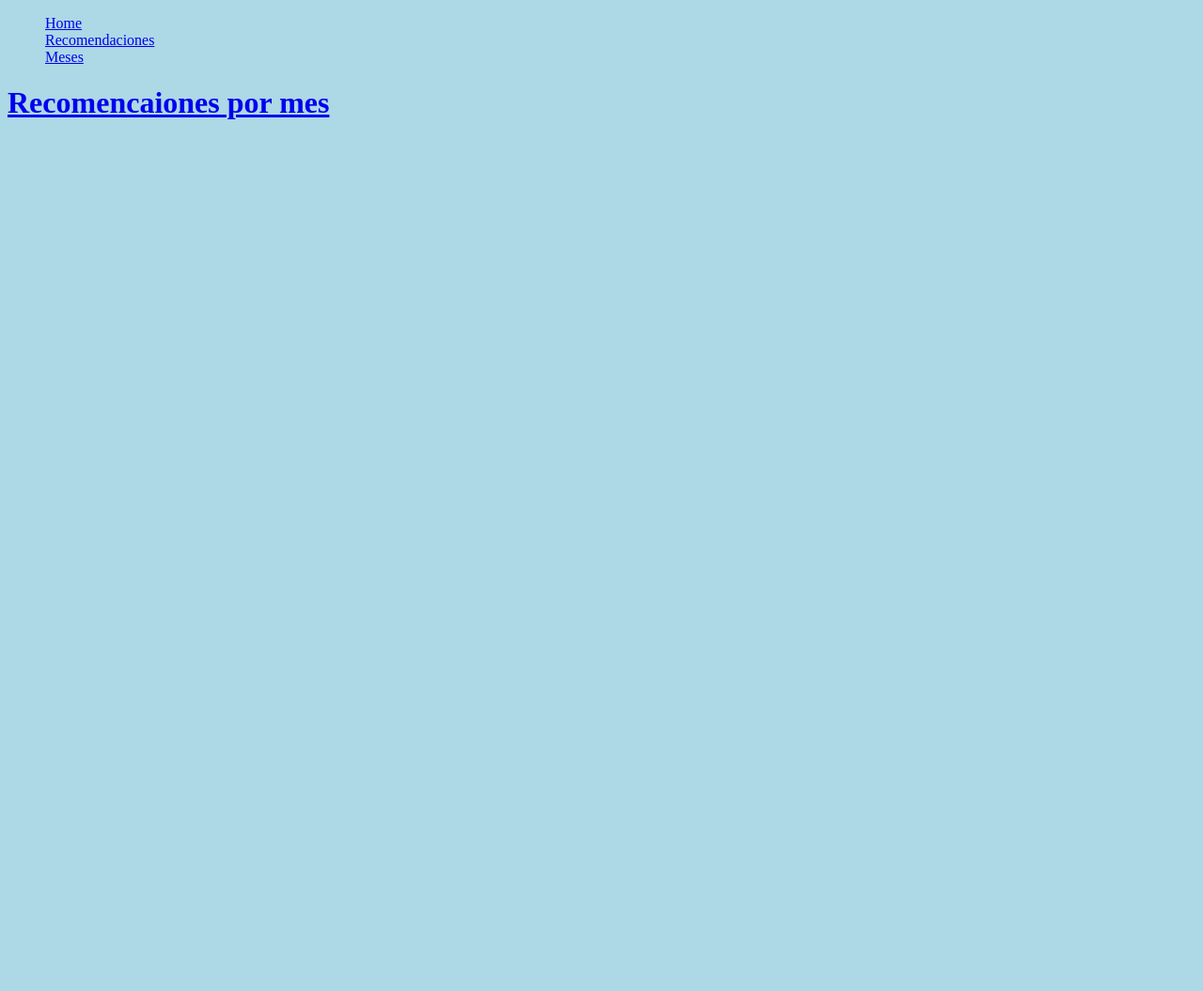
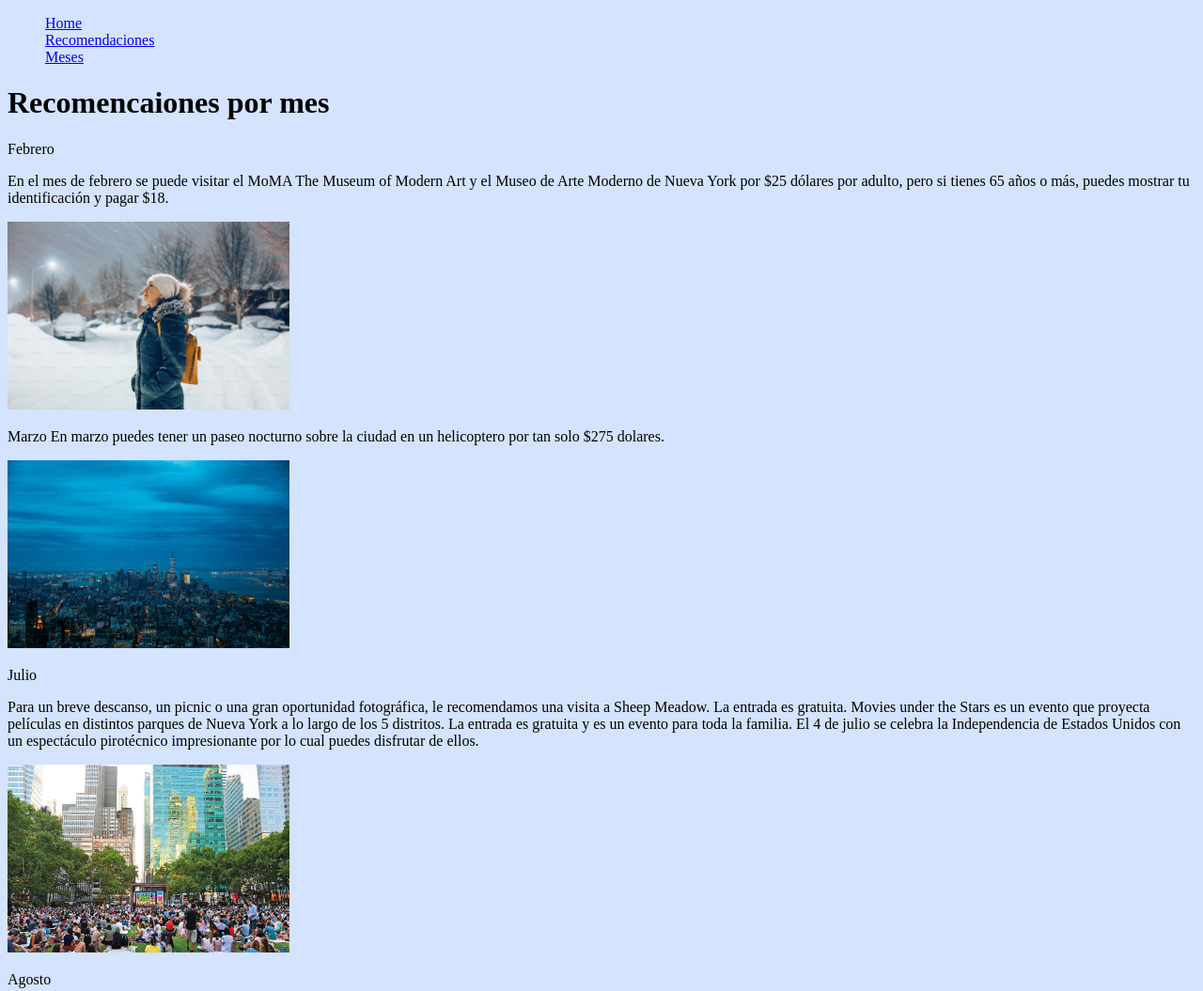
Before and after one commit to Evangelinavalle/project, a plain HTML site: page about.html in a window 1280 px wide. Shown: the top 1055 px of the page at 94% size. Before the commit the page ends 800 px from the top, so only its background shows below. Drawn offline with Linux system fonts and the light colour scheme.

Commit message:
Javascript

```diff
--- a/Recomendaciones.css
+++ b/Recomendaciones.css
@@ -44,5 +44,5 @@ ul {
 }
 
 body {
-  background-color: lightblue;
+  background-color: #d4e3fe;
 }
--- a/about.html
+++ b/about.html
@@ -6,19 +6,41 @@
   <meta name="viewport" content="width=device-width, initial-scale=1.0">
   <title>Document</title>
   <link rel="stylesheet" href="Recomendaciones.css">
+</head>
+<body>
+  <div>
+    <nav>
+      <ul>
+        <li><a href="index.html">Home</a></li>
+        <li><a href="Recomendaciones.html">Recomendaciones</a></li>
+        <li><a href="about.html">Meses</a></li>
+      </ul>
+    </nav>
+  </div>
 
-</head>
+  <h1> Recomencaiones por mes</h1>
 
-<body>
-  <nav>
-    <ul>
-      <li><a href="index.html">Home</li>
-      <li><a href="Recomendaciones.html">Recomendaciones</li>
-      <li><a href="about.html">Meses</li>
-    </ul>
-  </nav>
+  <p>Febrero</p>
+  <p>En el mes de febrero se puede visitar el MoMA The Museum of Modern Art y el Museo de Arte Moderno de Nueva York por $25 dólares por adulto, pero si tienes 65 años o más, puedes mostrar tu identificación y pagar $18.</p>
+  <img src="imagen.png" alt="imagen" width="300" height="200">
 
-  <H1> Recomencaiones por mes</H1>
+  <p>Marzo En marzo puedes tener un paseo nocturno sobre la ciudad en un helicoptero por tan solo $275 dolares. </p>
+
+<img src="imagen1.jpeg" alt="imagen" width="300" height="200">
+
+  <p>Julio</p>
+  <p>Para un breve descanso, un picnic o una gran oportunidad fotográfica, le recomendamos una visita a Sheep Meadow. La entrada es gratuita.
+
+    Movies under the Stars es un evento que proyecta películas en distintos parques de Nueva York a lo largo de los 5 distritos. La entrada es gratuita y es un evento para toda la familia.
+    El 4 de julio se celebra la Independencia de Estados Unidos con un espectáculo pirotécnico impresionante por lo cual puedes disfrutar de ellos. </p>
+
+  <img src="ev.jpg" alt="imagen" width="300" height="200">
+
+  <p>Agosto</p>  En agosto puedes asistir al Museo Metropolitano de Arte por $30 dolares por persona
+este es otro de los puentes más bellos de Central Park.</p>
+
+   <img src="ev1.jpg" alt="imagen" width="300" height="200">
+
 
 </body>
 </html>
--- a/script.js
+++ b/script.js
@@ -31,7 +31,7 @@ if (bmi < 18.5 || bmi > 25) {
 }
 
 function addEmoji() {
-  const emojis = ["😊", "😍", "🎉", "🚀"]; // Puedes agregar más emojis aquí
+  const emojis = ["😊","💜" ,"✨", "🧸", "💗","💕","🌸" ,"🎀", "🌺","🌷","🌻" , "🌼","💮","🪻","🦋","♡","🪷","✰","🌻","₊✧", "💛", "(>‿◠)","JM","🏵️"]; // Puedes agregar más emojis aquí
   const randomEmoji = emojis[Math.floor(Math.random() * emojis.length)];
 
   const emojiElement = document.createElement("span");
--- a/style.css
+++ b/style.css
@@ -5,7 +5,7 @@
 
 
 body {
-  background-color: #74bbd2;
+  background-color: #d4e3fe;
 }
 
 
@@ -144,4 +144,14 @@ button:hover {
   .cancelbtn, .signupbtn {
     width: 100%;
   }
+.diff {
+  margin: 10px 0 50px 50px;
 }
+
+
+
+
+
+}
+
+}
```
Also changed, not shown: Recomendaciones.html (+6 -6 lines), index.html (+1 -1 lines), Group 2.png (added), ev.jpg (added), ev1.jpg (added), imagen.png (added), imagen1.jpeg (added).
